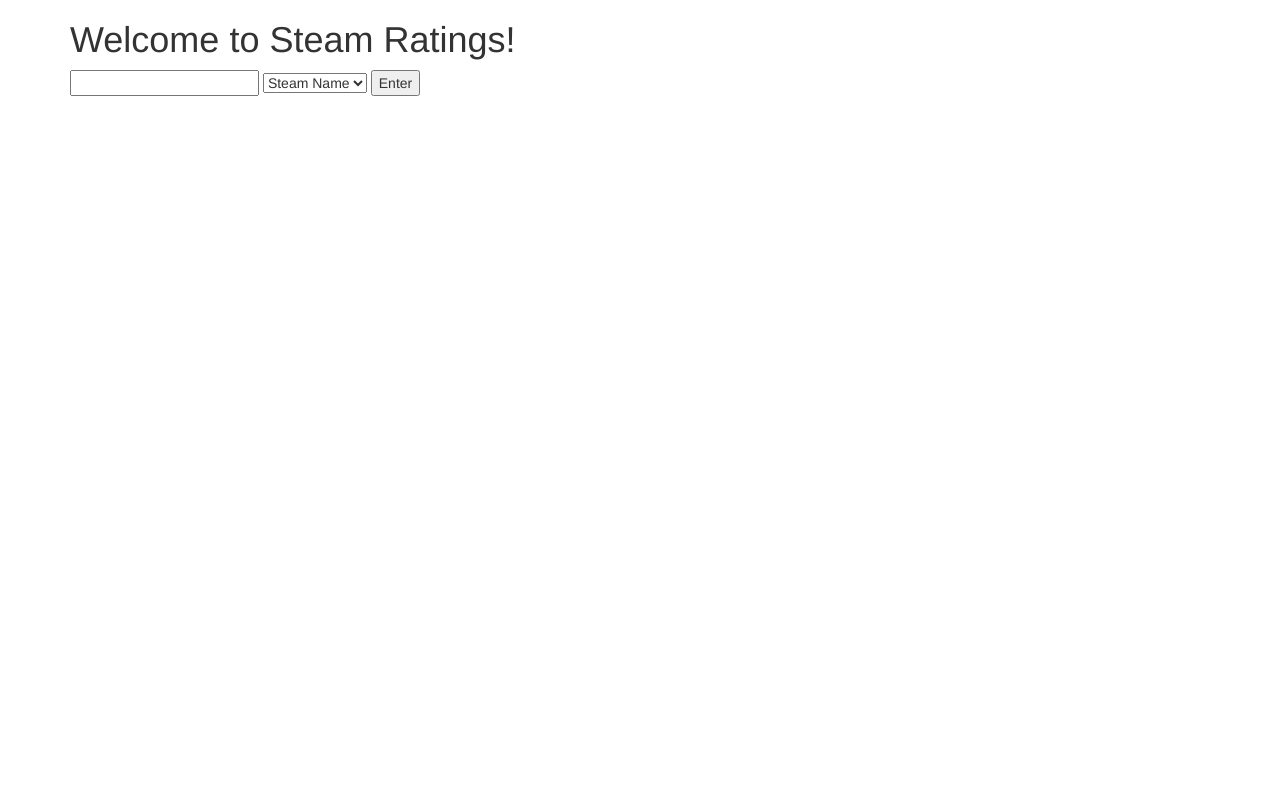
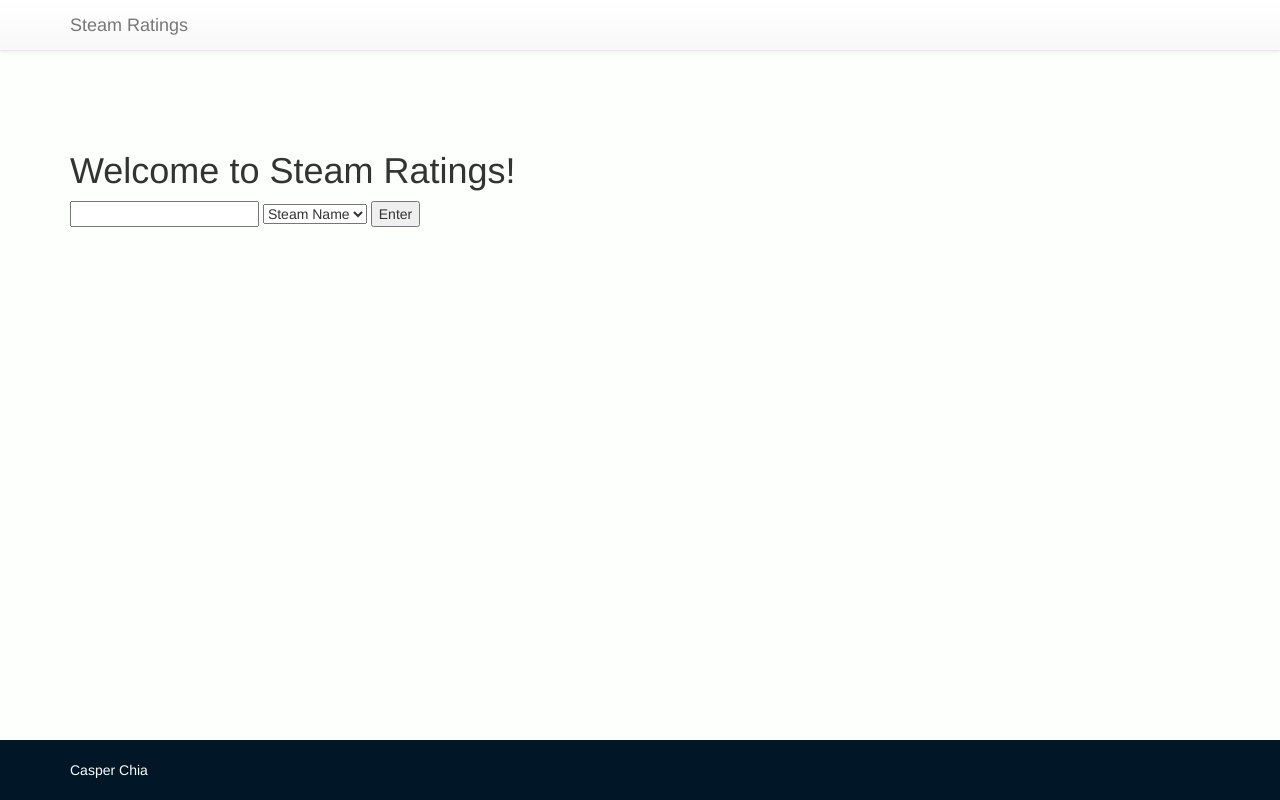
Before and after one commit to casperchia/steamGameRatings2, a Django app: template SGRapp/templates/SGRapp/index.html in a window 1280 px wide. Run offline with Django 3.2, Linux system fonts and the light colour scheme; the template is opened without the code that fills it, so the values that code supplies are empty; some libraries are stand-ins or nearby versions.

Commit message:
Add navbar and footer to base.html

```diff
--- a/SGRapp/templates/SGRapp/base.html
+++ b/SGRapp/templates/SGRapp/base.html
@@ -6,6 +6,7 @@
 
     <head>
         <meta http-equiv="Content-Type" content="text/html; charset=UTF-8">
+        <meta name="viewport" content="width=device-width, initial-scale=1">
 
         <!-- Latest compiled and minified CSS -->
         <link rel="stylesheet" href="https://maxcdn.bootstrapcdn.com/bootstrap/3.3.5/css/bootstrap.min.css">
@@ -16,14 +17,32 @@
         <!-- Latest compiled and minified JavaScript -->
         <script src="https://maxcdn.bootstrapcdn.com/bootstrap/3.3.5/js/bootstrap.min.js"></script>
 
+        <link href="{% static "css/base.css" %}" rel="stylesheet" type="text/css">
+
         <title>{% block title %}Steam Ratings{% endblock %}</title>
         {% block head_block %}
         {% endblock %}
     </head>
 
     <body>
+        <!-- Static navbar -->
+        <nav class="navbar navbar-default navbar-static-top">
+            <div class="container">
+                <div class="navbar-header">
+                    <a class="navbar-brand" href="#">Steam Ratings</a>
+                </div>
+            </div>
+        </nav>
+
         {% block body_block %}
         {% endblock %}
+
+        <footer class="footer">
+            <div class="container">
+                <p class="footer-text">Casper Chia</p>
+            </div>
+        </footer>
+
     </body>
 
 </html>
```
